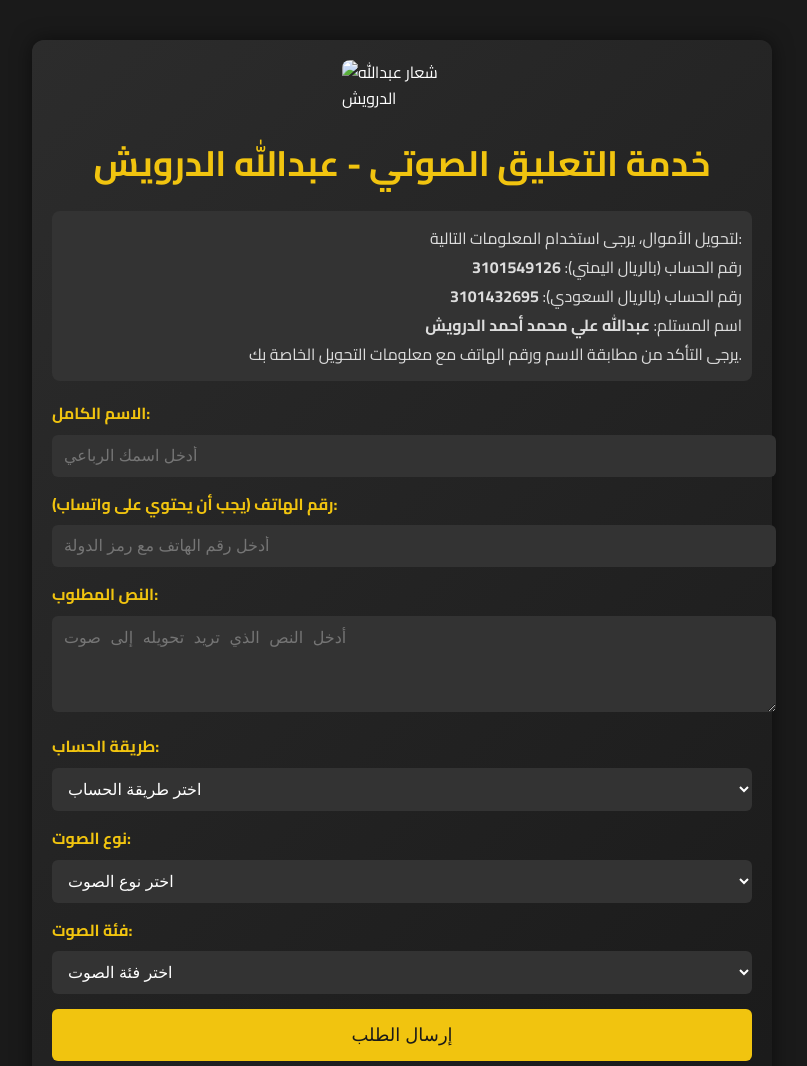
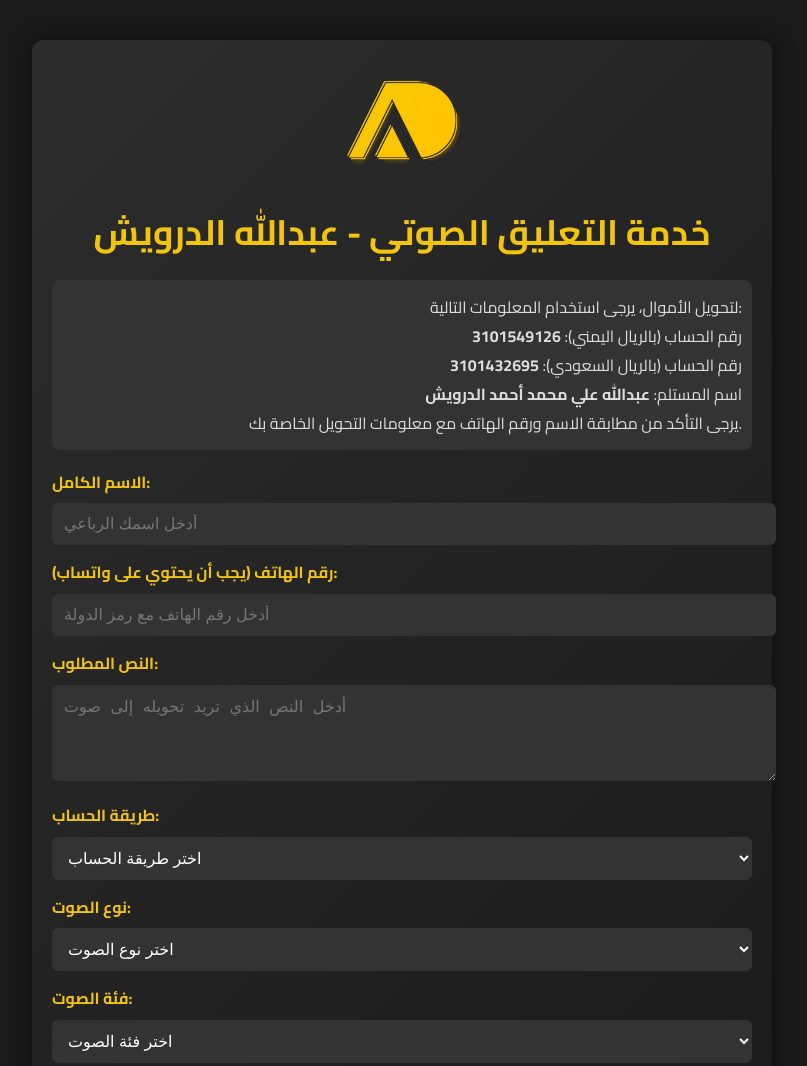
Before and after one commit to DRWISHOW/DRWISH, a plain HTML site: page index.html in a window 1280 px wide. Shown: the top 1066 px of the page, without its empty margins (238-1045 px from the left). Drawn offline with Linux system fonts and the light colour scheme.

Commit message:
Update index.html

```diff
--- a/index.html
+++ b/index.html
@@ -100,8 +100,8 @@
 <body>
     <div class="container">
         <div class="logo">
-            <img src="path/to/your/logo.png" alt="شعار عبدالله الدرويش">
-        </div>
+    <img src="logo.png" alt="شعار عبدالله الدرويش">
+</div>
         <h1>خدمة التعليق الصوتي - عبدالله الدرويش</h1>
         <div class="payment-info">
             <p>لتحويل الأموال، يرجى استخدام المعلومات التالية:</p>
```
